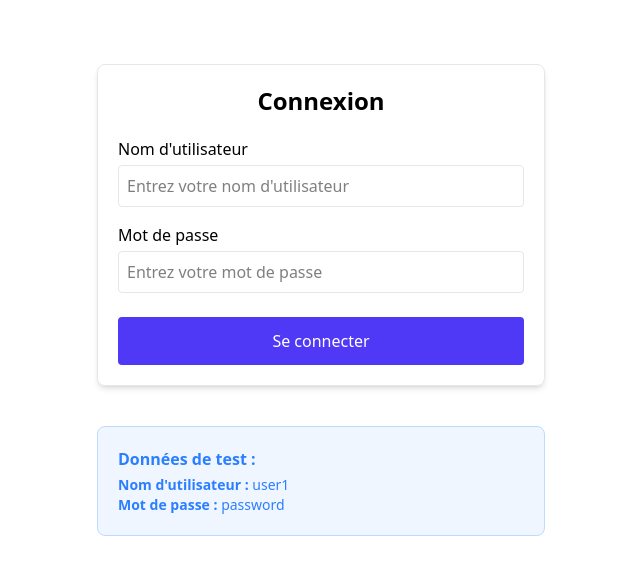
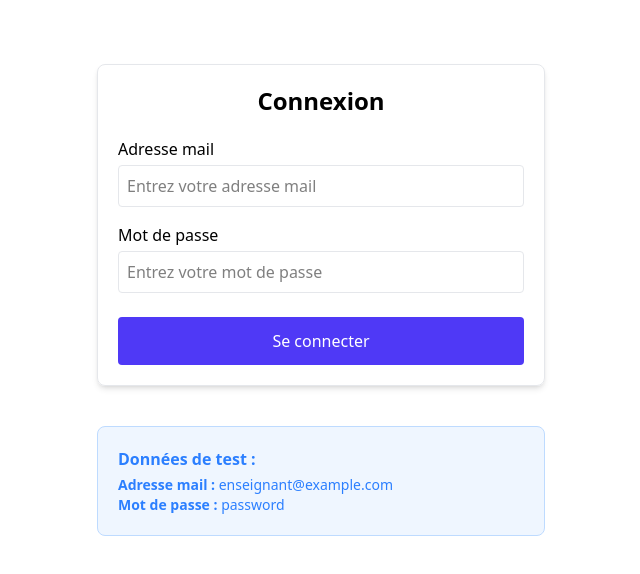
Before and after one commit to IUTTroyes/correcto-proto, a Vue app: page /auth/login in a window 1280 px wide. Shown: the top 574 px of the page, without its empty margins (319-959 px from the left). Built offline with nearby package versions, Linux system fonts and the light colour scheme.

Commit message:
Refactor user handling and update dashboard structure
Renamed user properties for consistency (e.g., "username" to "mail") and streamlined functions like `fetchUser` to `getUser` for clarity. Introduced role-specific dashboards and updated login view to align with new data structure.

```diff
--- a/public/User.json
+++ b/public/User.json
@@ -1,9 +1,8 @@
 {
   "id": 1,
-  "username": "user1",
-  "email": "user1@example.com",
-  "firstName": "John",
-  "lastName": "Doe",
+  "mail": "enseignant@example.com",
+  "prenom": "John",
+  "nom": "Doe",
   "password": "password",
   "role": "user",
   "token": "sample-jwt-token"
--- /dev/null
+++ b/src/components/dashboard/EnseignantDashboard.vue
@@ -0,0 +1,11 @@
+<script setup>
+
+</script>
+
+<template>
+
+</template>
+
+<style scoped>
+
+</style>
--- /dev/null
+++ b/src/components/dashboard/EtudiantDashboard.vue
@@ -0,0 +1,11 @@
+<script setup>
+
+</script>
+
+<template>
+
+</template>
+
+<style scoped>
+
+</style>
--- a/src/stores/user.js
+++ b/src/stores/user.js
@@ -1,35 +1,34 @@
-import { ref, computed } from 'vue'
-import { defineStore } from 'pinia'
+import {computed, ref} from 'vue'
+import {defineStore} from 'pinia'
 
 export const useUserStore = defineStore('user', () => {
   const user = ref(null)
   const isAuthenticated = computed(() => !!user.value)
 
-  async function fetchUser() {
+  async function getUser() {
     try {
-      // Fetch the user data from the JSON file
+      // Get the user data from the JSON file
       const response = await fetch('/User.json')
       if (!response.ok) {
-        throw new Error('Failed to fetch user data')
+        console.error('Failed to fetch user data', response.statusText)
       }
-      const userData = await response.json()
-      return userData
+      return await response.json()
     } catch (error) {
       console.error('Error fetching user data:', error)
       return null
     }
   }
 
-  async function login(username, password) {
+  async function login(mail, password) {
     try {
       // For this prototype, we'll use a hardcoded password
       const hardcodedPassword = 'password'
 
-      // Fetch user data from JSON file
-      const userData = await fetchUser()
+      // Get user data from JSON file
+      const userData = await getUser()
 
-      // Check if username matches and password is correct
-      if (userData && userData.username === username && password === hardcodedPassword) {
+      // Check if mail matches and password is correct
+      if (userData && userData.mail === mail && password === hardcodedPassword) {
         // Set the user data in the store
         user.value = userData
 
@@ -65,7 +64,7 @@ export const useUserStore = defineStore('user', () => {
 
     if (isAuth && !user.value) {
       // If authenticated but no user data, fetch it
-      fetchUser().then(userData => {
+      getUser().then(userData => {
         if (userData) {
           user.value = userData
         } else {
@@ -81,7 +80,7 @@ export const useUserStore = defineStore('user', () => {
   return {
     user,
     isAuthenticated,
-    fetchUser,
+    getUser,
     login,
     logout,
     setUser,
--- a/src/views/DashboardView.vue
+++ b/src/views/DashboardView.vue
@@ -1,15 +1,30 @@
 <script setup>
+import { useUserStore } from "@/stores/user";
+import { onMounted, ref } from "vue";
+import EtudiantDashboard from "@/components/dashboard/EtudiantDashboard.vue";
+import EnseignantDashboard from "@/components/dashboard/EnseignantDashboard.vue";
+
+const userStore = useUserStore();
+const user = ref(null);
+
+onMounted(async () => {
+  user.value = await userStore.getUser();
+});
 </script>
 
 <template>
   <main>
     <div class="flex flex-col gap-2">
       <div class="font-bold text-2xl">
-        Bienvenue petit pote !
+        Bienvenue {{ user?.prenom }} {{ user?.nom }} !
       </div>
       <div class="opacity-60">
         Gérez vos évaluations et évaluez vos étudiants.
       </div>
     </div>
+
+    <!--      <EtudiantDashboard v-if="user && user.role === 'etudiant'"/>-->
+    <!--      <EnseignantDashboard v-else-if="user && user.role === 'enseignant'"/>-->
+
   </main>
 </template>
--- a/src/views/auth/LoginView.vue
+++ b/src/views/auth/LoginView.vue
@@ -6,13 +6,13 @@ import { useRouter } from 'vue-router'
 const userStore = useUserStore()
 const router = useRouter()
 
-const username = ref('')
+const mail = ref('')
 const password = ref('')
 const error = ref('')
 const loading = ref(false)
 
 async function handleLogin() {
-  if (!username.value || !password.value) {
+  if (!mail.value || !password.value) {
     error.value = 'Veuillez remplir tous les champs'
     return
   }
@@ -21,7 +21,7 @@ async function handleLogin() {
   error.value = ''
 
   try {
-    const success = await userStore.login(username.value, password.value)
+    const success = await userStore.login(mail.value, password.value)
     if (success) {
       router.push('/')
     } else {
@@ -42,12 +42,12 @@ async function handleLogin() {
 
     <form @submit.prevent="handleLogin" class="flex flex-col gap-4">
       <div class="flex flex-col gap-1">
-        <label for="username" class="font-medium">Nom d'utilisateur</label>
+        <label for="mail" class="font-medium">Adresse mail</label>
         <input
             type="text"
-            id="username"
-            v-model="username"
-            placeholder="Entrez votre nom d'utilisateur"
+            id="mail"
+            v-model="mail"
+            placeholder="Entrez votre adresse mail"
             required
             class="p-2 border border-gray-200 rounded text-base"
         />
@@ -86,7 +86,7 @@ async function handleLogin() {
       </div>
       <div class="text-sm">
         <div>
-          <span class="font-bold">Nom d'utilisateur :</span> user1
+          <span class="font-bold">Adresse mail :</span> enseignant@example.com
         </div>
         <div>
           <span class="font-bold">Mot de passe :</span> password
```
